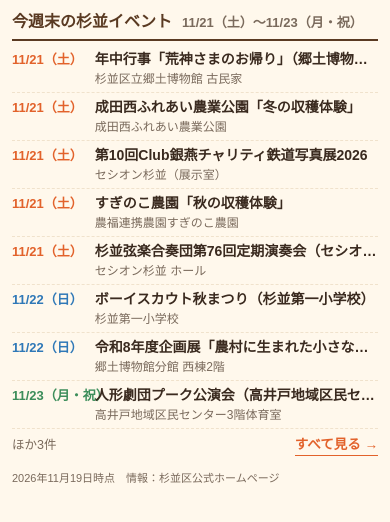
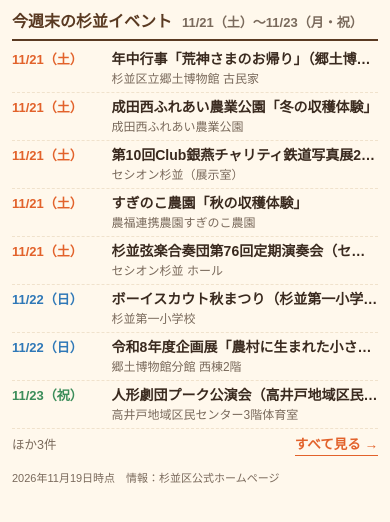
Before and after one commit to arleno-jp/suginami-events, a plain HTML site: page widget.html in a window 390 px wide. Drawn offline with Linux system fonts and the light colour scheme.

Commit message:
ページを作り直し 2026-11-21〜2026-11-23（articles-20261121.json から）

```diff
--- a/widget.html
+++ b/widget.html
@@ -17,7 +17,7 @@ body{font-family:"Hiragino Sans","Hiragino Kaku Gothic ProN","Noto Sans JP","Yu
 .head b{font-size:16px;color:var(--title);font-weight:800}
 .head span{font-size:13px;color:var(--muted);font-weight:700}
 ol{list-style:none;margin:0;padding:0}
-li{display:grid;grid-template-columns:5.6em minmax(0,1fr) minmax(0,.62fr);gap:0 10px;align-items:baseline;
+li{display:grid;grid-template-columns:6.4em minmax(0,1fr) minmax(0,.62fr);gap:0 10px;align-items:baseline;
   padding:5px 0;border-bottom:1px dashed var(--line)}
 .d{font-weight:800;font-size:13px;color:var(--c);white-space:nowrap}
 .n{font-weight:700;overflow:hidden;text-overflow:ellipsis;white-space:nowrap}
@@ -28,8 +28,8 @@ li.sat{--c:var(--sat)} li.sun{--c:var(--sun)} li.hol{--c:var(--hol)} li.long{--c
 .more a{font-weight:800;font-size:13.5px;color:var(--sat);text-decoration:none;border-bottom:1px solid currentColor;margin-left:auto}
 .foot{margin:6px 0 0;font-size:11px;color:var(--muted)}
 .empty{padding:16px 0;color:var(--muted)}
-@media (max-width:520px){
-  li{grid-template-columns:5.2em minmax(0,1fr);padding:4px 0}
+@media (max-width:690px){
+  li{grid-template-columns:6.4em minmax(0,1fr);padding:4px 0}
   .v{grid-column:2;font-size:12px}
 }
 </style>
@@ -37,7 +37,7 @@ li.sat{--c:var(--sat)} li.sun{--c:var(--sun)} li.hol{--c:var(--hol)} li.long{--c
 <body>
 <div class="w">
 <p class="head"><b>今週末の杉並イベント</b><span>11/21（土）〜11/23（月・祝）</span></p>
-<ol><li class="sat"><span class="d">11/21（土）</span><span class="n">年中行事「荒神さまのお帰り」（郷土博物館）</span><span class="v">杉並区立郷土博物館 古民家</span></li><li class="sat"><span class="d">11/21（土）</span><span class="n">成田西ふれあい農業公園「冬の収穫体験」</span><span class="v">成田西ふれあい農業公園</span></li><li class="sat"><span class="d">11/21（土）</span><span class="n">第10回Club銀燕チャリティ鉄道写真展2026</span><span class="v">セシオン杉並（展示室）</span></li><li class="sat"><span class="d">11/21（土）</span><span class="n">すぎのこ農園「秋の収穫体験」</span><span class="v">農福連携農園すぎのこ農園</span></li><li class="sat"><span class="d">11/21（土）</span><span class="n">杉並弦楽合奏団第76回定期演奏会（セシオン杉並）</span><span class="v">セシオン杉並 ホール</span></li><li class="sun"><span class="d">11/22（日）</span><span class="n">ボーイスカウト秋まつり（杉並第一小学校）</span><span class="v">杉並第一小学校</span></li><li class="sun"><span class="d">11/22（日）</span><span class="n">令和8年度企画展「農村に生まれた小さな西洋」関連イベント 学芸員による展示解説（郷土博物館分館）</span><span class="v">郷土博物館分館 西棟2階</span></li><li class="hol"><span class="d">11/23（月・祝）</span><span class="n">人形劇団プーク公演会（高井戸地域区民センター）</span><span class="v">高井戸地域区民センター3階体育室</span></li></ol>
+<ol><li class="sat"><span class="d">11/21（土）</span><span class="n">年中行事「荒神さまのお帰り」（郷土博物館）</span><span class="v">杉並区立郷土博物館 古民家</span></li><li class="sat"><span class="d">11/21（土）</span><span class="n">成田西ふれあい農業公園「冬の収穫体験」</span><span class="v">成田西ふれあい農業公園</span></li><li class="sat"><span class="d">11/21（土）</span><span class="n">第10回Club銀燕チャリティ鉄道写真展2026</span><span class="v">セシオン杉並（展示室）</span></li><li class="sat"><span class="d">11/21（土）</span><span class="n">すぎのこ農園「秋の収穫体験」</span><span class="v">農福連携農園すぎのこ農園</span></li><li class="sat"><span class="d">11/21（土）</span><span class="n">杉並弦楽合奏団第76回定期演奏会（セシオン杉並）</span><span class="v">セシオン杉並 ホール</span></li><li class="sun"><span class="d">11/22（日）</span><span class="n">ボーイスカウト秋まつり（杉並第一小学校）</span><span class="v">杉並第一小学校</span></li><li class="sun"><span class="d">11/22（日）</span><span class="n">令和8年度企画展「農村に生まれた小さな西洋」関連イベント 学芸員による展示解説（郷土博物館分館）</span><span class="v">郷土博物館分館 西棟2階</span></li><li class="hol"><span class="d">11/23（祝）</span><span class="n">人形劇団プーク公演会（高井戸地域区民センター）</span><span class="v">高井戸地域区民センター3階体育室</span></li></ol>
 <p class="more"><span class="rest">ほか3件</span><a href="https://www.liveup.work/suginami-events" target="_top">すべて見る →</a></p>
 <p class="foot">2026年11月19日時点　情報：杉並区公式ホームページ</p>
 </div>
```
